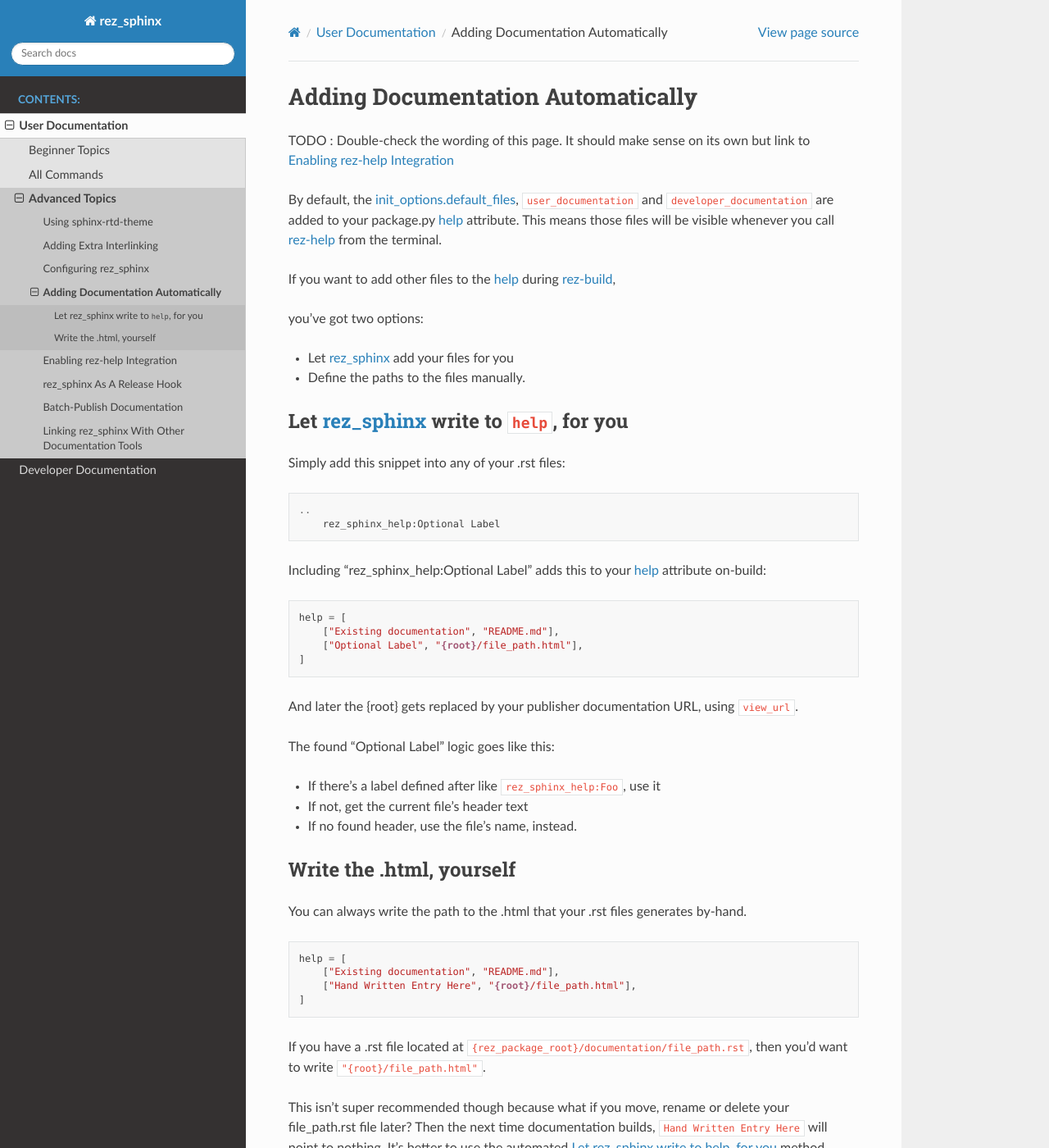
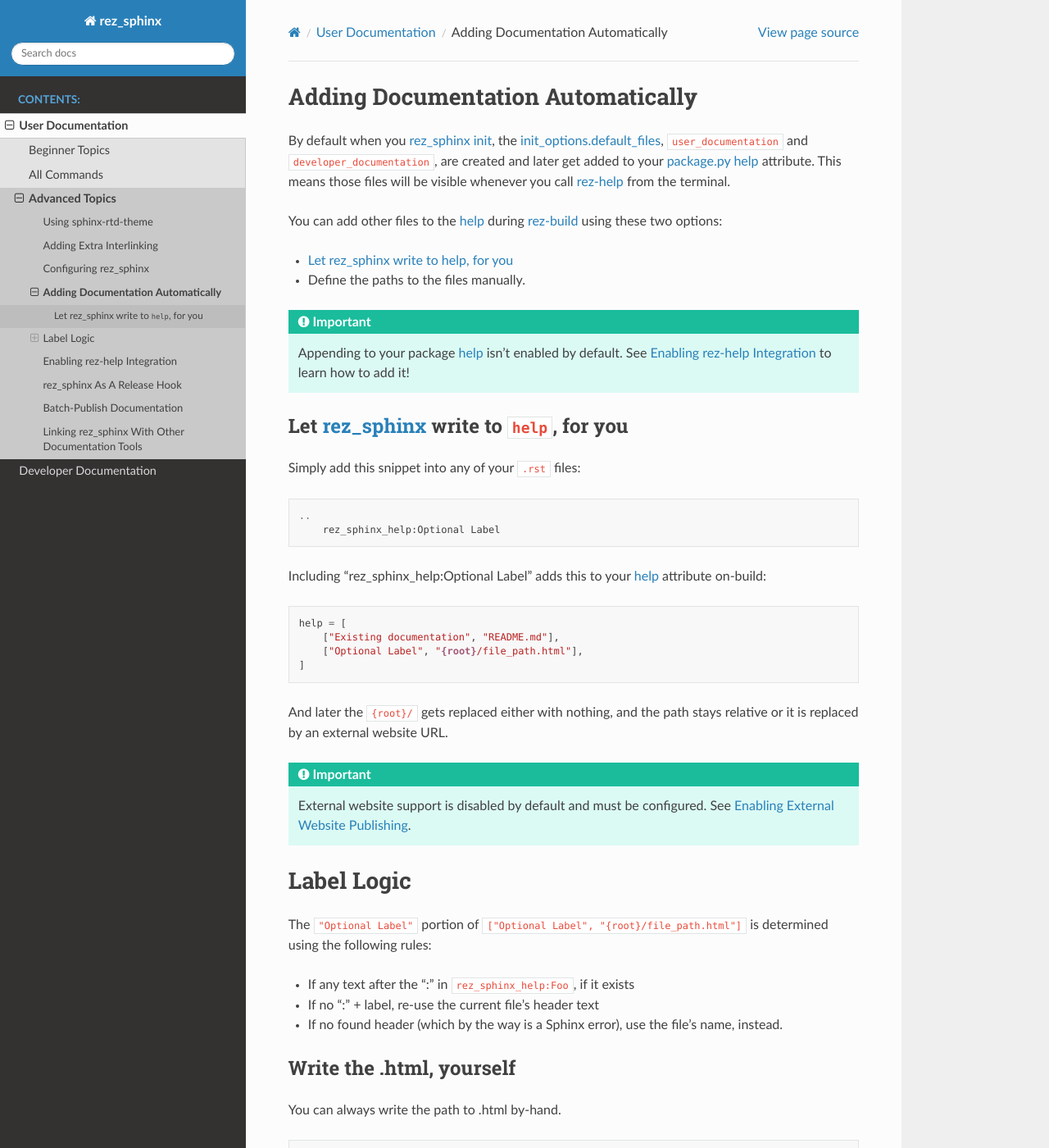
Before and after one commit to ColinKennedy/rez_developer_packages, a Sphinx documentation site: the page built from rez_sphinx/documentation/auto_append_help_tags.rst, in a window 1280 px wide and 1400 px high. Shown: the whole window at 82% size. Built offline with Sphinx 7.4.7 and the Read the Docs theme 2.0.0, drawn with Linux system fonts in a browser that asks for light colours; pages that are not in the unit, such as notebooks, are missing from menus; the version number could not be read and is left out; some of the changed text lies outside the part shown.

Commit message:
Doing more TODO notes

```diff
--- a/rez_sphinx/documentation/auto_append_help_tags.rst
+++ b/rez_sphinx/documentation/auto_append_help_tags.rst
@@ -3,30 +3,30 @@
 Adding Documentation Automatically
 **********************************
 
-TODO : Double-check the wording of this page. It should make sense on its own
-but link to :doc:`enabling_rez_help_integration`
+By default when you :ref:`rez_sphinx init`, the :ref:`default file entries`,
+``user_documentation`` and ``developer_documentation``, are created and later
+get added to your `package.py`_ `help`_ attribute.  This means those files will
+be visible whenever you call `rez-help`_ from the terminal.
 
-By default, the :ref:`default file entries`, ``user_documentation`` and
-``developer_documentation`` are added to your package.py `help`_ attribute.
-This means those files will be visible whenever you call `rez-help`_ from the
-terminal.
+You can add other files to the `help`_ during `rez-build`_ using these two options:
 
-If you want to add other files to the `help`_ during `rez-build`_,
+- :ref:`automated auto help appending`
+- Define the paths to the files manually.
 
-you've got two options:
+.. important::
 
-- Let :ref:`rez_sphinx` add your files for you
-- Define the paths to the files manually.
+    Appending to your package `help`_ isn't enabled by default. See
+    :doc:`enabling_rez_help_integration` to learn how to add it!
 
 
 .. _rez_sphinx_help:
 
-.. _automated_auto_help_appending:
+.. _automated auto help appending:
 
 Let :ref:`rez_sphinx` write to ``help``, for you
 ================================================
 
-Simply add this snippet into any of your .rst files:
+Simply add this snippet into any of your ``.rst`` files:
 
 ::
 
@@ -44,20 +44,30 @@
        ["Optional Label", "{root}/file_path.html"],
    ]
 
-And later the {root} gets replaced by your publisher documentation URL, using
-``view_url``.
+And later the ``{root}/`` gets replaced either with nothing, and the path stays
+relative or it is replaced by an external website URL.
 
-The found "Optional Label" logic goes like this:
+.. important::
 
-- If there's a label defined after like ``rez_sphinx_help:Foo``, use it
-- If not, get the current file's header text
-- If no found header, use the file's name, instead.
+    External website support is disabled by default and must be configured.
+    See :doc:`enable_external_website_publishing`.
+
+
+Label Logic
+***********
+
+The ``"Optional Label"`` portion of ``["Optional Label", "{root}/file_path.html"]``
+is determined using the following rules:
+
+- If any text after the ":" in ``rez_sphinx_help:Foo``, if it exists
+- If no ":" + label, re-use the current file's header text
+- If no found header (which by the way is a Sphinx error), use the file's name, instead.
 
 
 Write the .html, yourself
 =========================
 
-You can always write the path to the .html that your .rst files generates by-hand.
+You can always write the path to .html by-hand.
 
 .. code-block:: python
 
@@ -66,10 +76,15 @@
        ["Hand Written Entry Here", "{root}/file_path.html"],
    ]
 
-If you have a .rst file located at ``{rez_package_root}/documentation/file_path.rst``,
-then you'd want to write ``"{root}/file_path.html"``.
+.. note::
+
+    If you have a .rst file located at
+    ``{rez_package_root}/documentation/file_path.rst``, then you'd want to
+    write ``"{root}/file_path.html"`` here.
+
+When the `help`_ substitution occurs, the ``{root}/`` is replaced like normal.
 
 This isn't super recommended though because what if you move, rename or delete
-your file_path.rst file later? Then the next time documentation builds, ``Hand
-Written Entry Here`` will point to nothing. It's better to use the automated
-:ref:`automated_auto_help_appending` method, instead.
+your ``file_path.rst`` file later? The next time documentation builds, ``Hand
+Written Entry Here`` will point to an invalid path. It's better to use the
+automated :ref:`automated auto help appending` method, instead.
--- /dev/null
+++ b/rez_sphinx/documentation/enable_external_website_publishing.rst
@@ -0,0 +1,5 @@
+####################################
+Enabling External Website Publishing
+####################################
+
+TODO here
```
Also changed, not shown: rez_sphinx/documentation/what_is_rez_sphinx.rst (+4 -3 lines).
